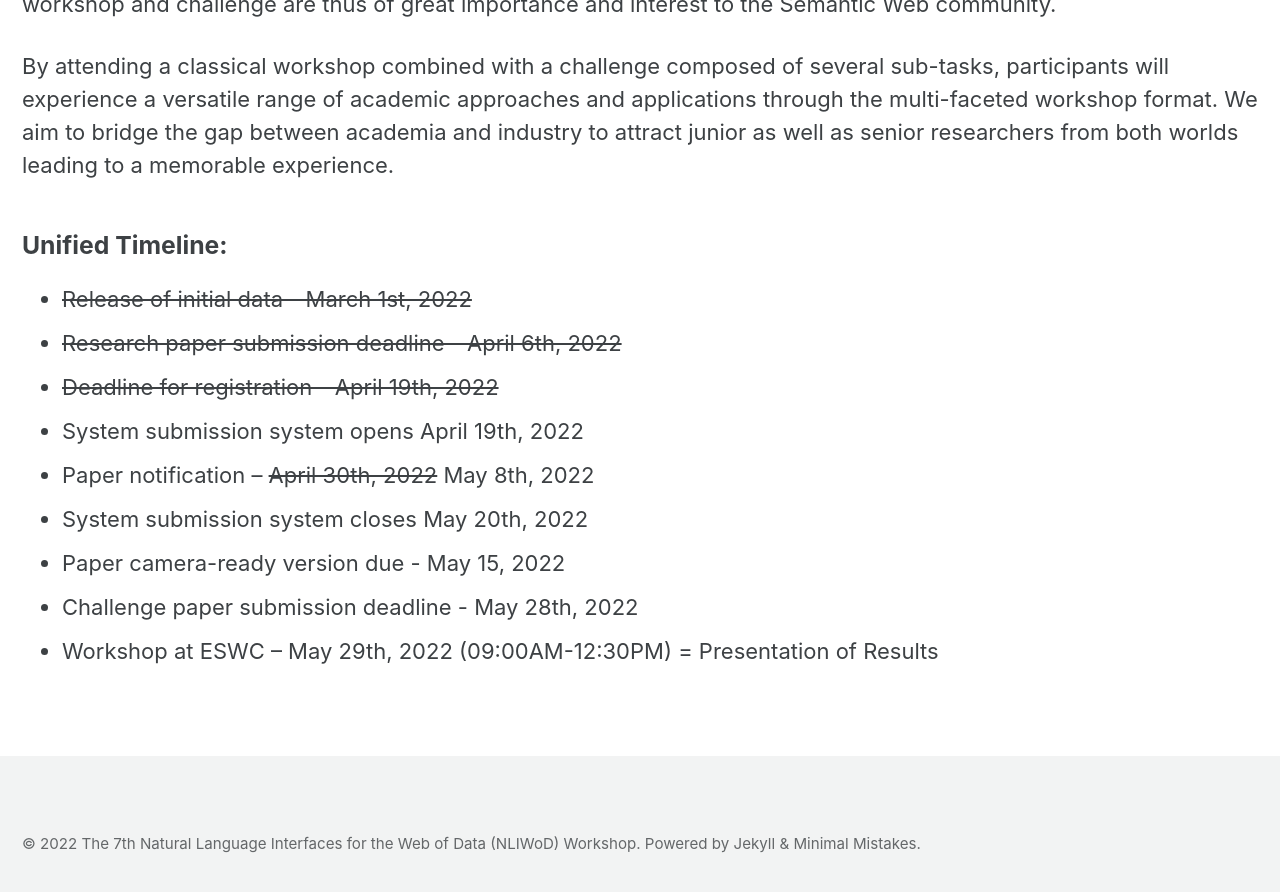
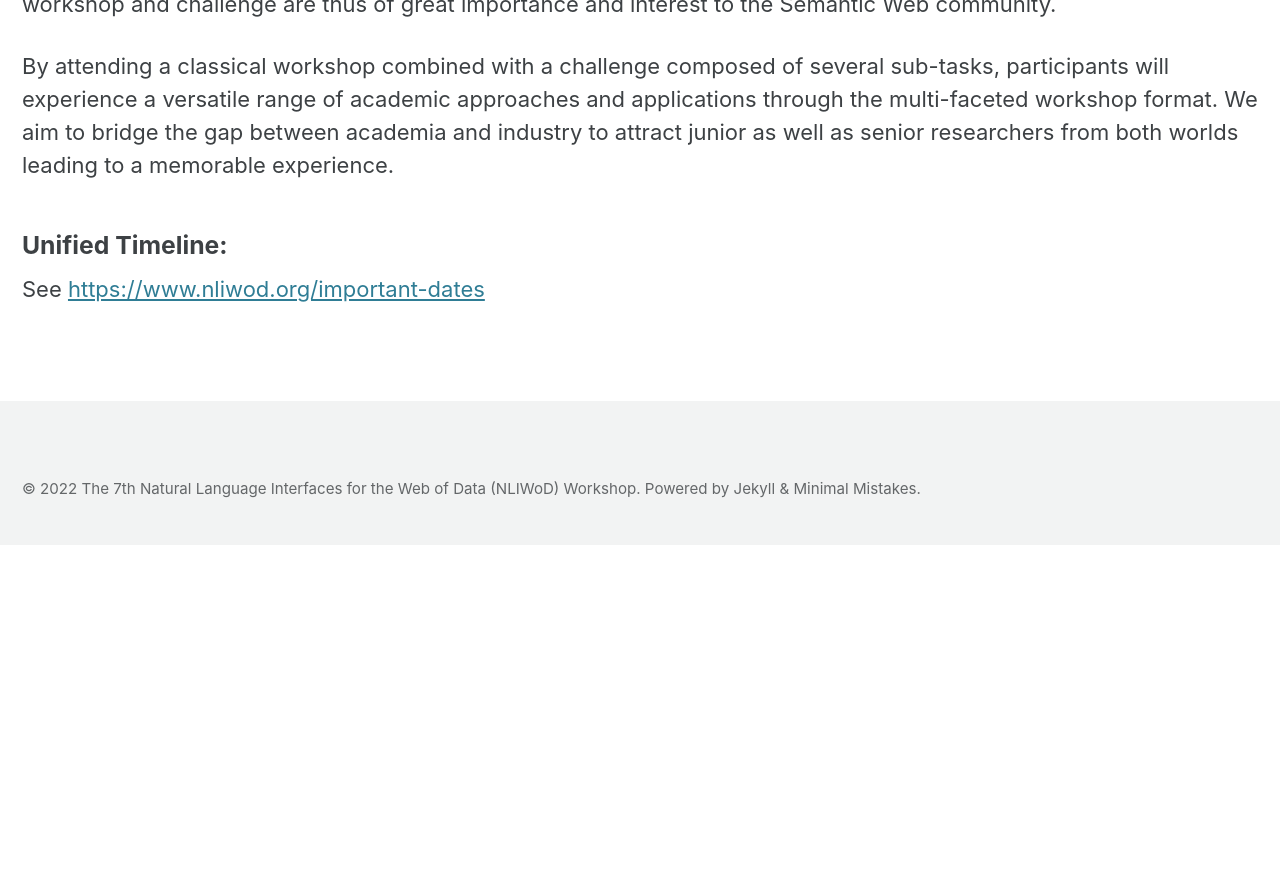
Before and after one commit to semantic-systems/nliwod-workshop, a Jekyll site: the page built from index.md, in a window 1280 px wide and 900 px high, scrolled down 1377 px. Shown: the top 892 px of the window. Built offline with Jekyll 4.4.1, drawn with Linux system fonts in a browser that asks for light colours; cached includes are drawn as plain includes; after the commit the page ends 1922 px from its top, so only the background shows below that.

Commit message:
Update index.md

```diff
--- a/index.md
+++ b/index.md
@@ -24,12 +24,4 @@ By attending a classical workshop combined with a challenge composed of several
 
 ### Unified Timeline:
 
-* <del>Release of initial data - March 1st, 2022</del>
-* <del>Research paper submission deadline - April 6th, 2022
-* <del>Deadline for registration - April 19th, 2022
-* System submission system opens April 19th, 2022
-* Paper notification -- <del> April 30th, 2022</del> May 8th, 2022
-* System submission system closes May 20th, 2022
-* Paper camera-ready version due - May 15, 2022
-* Challenge paper submission deadline - May 28th, 2022
-* Workshop at ESWC – May 29th, 2022 (09:00AM-12:30PM) = Presentation of Results
+See [https://www.nliwod.org/important-dates](https://www.nliwod.org/important-dates)
```
